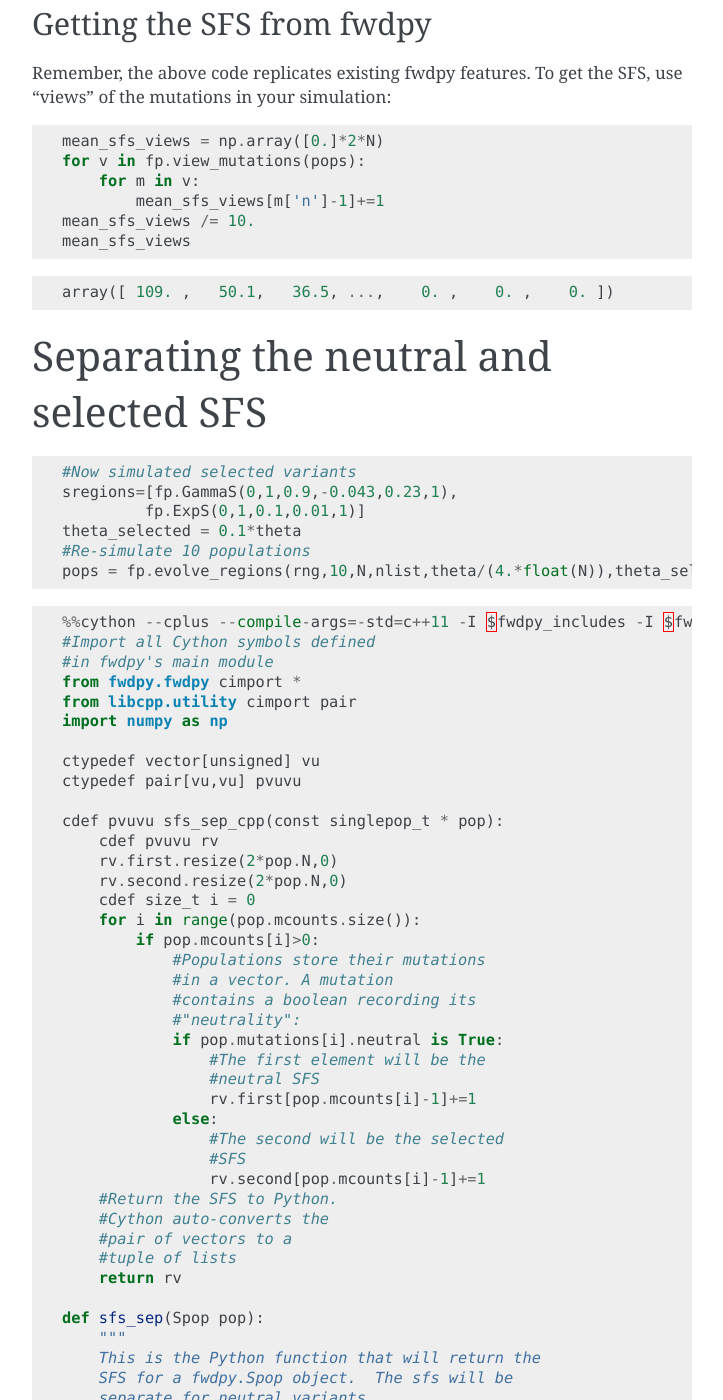
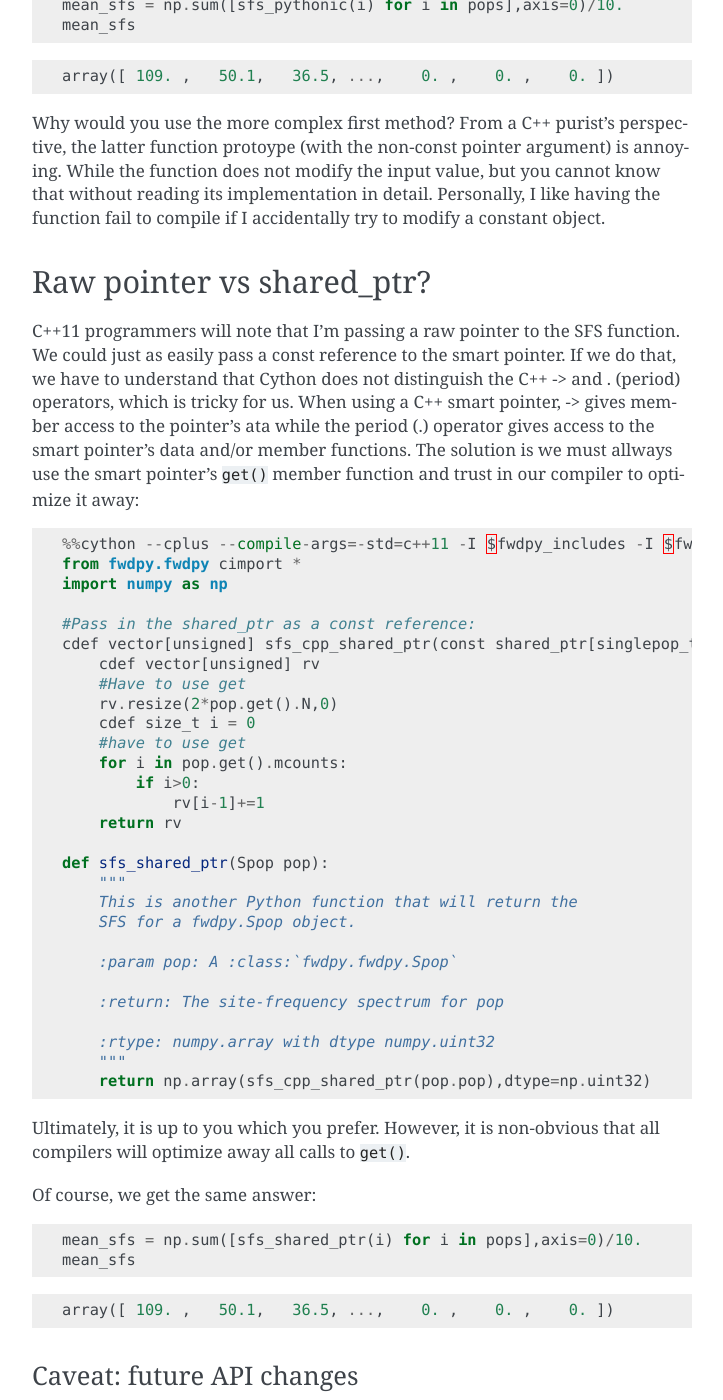
Before and after one commit to molpopgen/fwdpy, a Sphinx documentation site: the page built from docs/examples/cython/WritingExtensions.rst, in a window 1280 px wide and 1400 px high, scrolled down 5142 px. Shown: the whole window, without its empty margins (388-1111 px from the left). Built offline with Sphinx 7.4.7, drawn with Linux system fonts in a browser that asks for light colours; formulas are drawn with MathJax 3; some of the changed text lies outside the part shown.

Commit message:
updates to WritingExtensions

```diff
--- a/docs/examples/cython/WritingExtensions.rst
+++ b/docs/examples/cython/WritingExtensions.rst
@@ -1,11 +1,11 @@
 
-Extending fwdpy with Cython
-===========================
+Extending fwdpy with Cython functions
+=====================================
 
 Cython makes it easy to `share
 definitions <http://docs.cython.org/en/latest/src/userguide/sharing_declarations.html>`__
-between packages, making it easy to use fwdpy's types to write custom
-code. Further, as fwdpy depends on and installs
+between packages, allowing access fwdpy's types to write custom code.
+Further, as fwdpy depends on and installs
 `fwdpp <https://molpopgen.github.io/fwdpp>`__, you get access to many of
 that library's features. Even better, you can write your extensions and
 ignore a lot of gory details regarding compiling and linking--Cython
@@ -60,6 +60,15 @@ Every Cython code block in this document begins with a line starting
 "%%cython". That's another 'magic' command for the Jupyter notebooks. It
 contains info needed to compile each code block. You can basically
 ignore that.
+
+Relevant C++ background
+=======================
+
+You should be familiar with the following C++ types:
+
+-  `std::vector <http://en.cppreference.com/w/cpp/container/vector>`__
+-  `std::map <http://en.cppreference.com/w/cpp/container/map>`__
+-  `std::pair <http://en.cppreference.com/w/cpp/utility/pair>`__
 
 .. code:: python
 
@@ -173,7 +182,7 @@ On to our code for the SFS:
         """
         #Here, we call our Cython function.
         #The fwdpy.Spop type contains a
-        #std::unique_ptr[singlepop_t] object
+        #std::shared_ptr[singlepop_t] object
         #called "pop".  So, we send the raw pointer
         #to our Cython function:
         return np.array(sfs_cpp(pop.pop.get()),dtype=np.uint32)
@@ -281,6 +290,77 @@ argument) is annoying. While the function does not modify the input
 value, but you cannot know that without reading its implementation in
 detail. Personally, I like having the function fail to compile if I
 accidentally try to modify a constant object.
+
+Raw pointer vs shared\_ptr?
+---------------------------
+
+C++11 programmers will note that I'm passing a raw pointer to the SFS
+function. We could just as easily pass a const reference to the smart
+pointer. If we do that, we have to understand that Cython does not
+distinguish the C++ -> and . (period) operators, which is tricky for us.
+When using a C++ smart pointer, -> gives member access to the pointer's
+ata while the period (.) operator gives access to the smart pointer's
+data and/or member functions. The solution is we must allways use the
+smart pointer's ``get()`` member function and trust in our compiler to
+optimize it away:
+
+.. code:: python
+
+    %%cython --cplus --compile-args=-std=c++11 -I $fwdpy_includes -I $fwdpp_includes -l sequence -l gsl -l gslcblas
+    from fwdpy.fwdpy cimport *
+    import numpy as np
+
+    #Pass in the shared_ptr as a const reference:
+    cdef vector[unsigned] sfs_cpp_shared_ptr(const shared_ptr[singlepop_t] & pop):
+        cdef vector[unsigned] rv
+        #Have to use get
+        rv.resize(2*pop.get().N,0)
+        cdef size_t i = 0
+        #have to use get
+        for i in pop.get().mcounts:
+            if i>0:
+                rv[i-1]+=1
+        return rv
+
+    def sfs_shared_ptr(Spop pop):
+        """
+        This is another Python function that will return the
+        SFS for a fwdpy.Spop object.
+
+        :param pop: A :class:`fwdpy.fwdpy.Spop`
+
+        :return: The site-frequency spectrum for pop
+
+        :rtype: numpy.array with dtype numpy.uint32
+        """
+        return np.array(sfs_cpp_shared_ptr(pop.pop),dtype=np.uint32)
+
+Ultimately, it is up to you which you prefer. However, it is non-obvious
+that all compilers will optimize away all calls to ``get()``.
+
+Of course, we get the same answer:
+
+.. code:: python
+
+    mean_sfs = np.sum([sfs_shared_ptr(i) for i in pops],axis=0)/10.
+    mean_sfs
+
+
+
+
+.. parsed-literal::
+
+    array([ 109. ,   50.1,   36.5, ...,    0. ,    0. ,    0. ])
+
+
+
+Caveat: future API changes
+~~~~~~~~~~~~~~~~~~~~~~~~~~
+
+One weakness of passing in the ``shared_ptr`` is that we may consider
+changing the ``shared_ptr`` to ``unique_ptr`` in the future. Such a
+change is transparent to all of our previous function, but
+``sfs_cpp_shared_ptr`` would be affected by the API change.
 
 Getting the SFS from fwdpy
 --------------------------
@@ -535,12 +615,12 @@ from the results:
 
 .. parsed-literal::
 
-    <matplotlib.text.Text at 0x7fda29b9de50>
+    <matplotlib.text.Text at 0x7f596147bf10>
 
 
 
 
-.. image:: WritingExtensions_files/WritingExtensions_30_1.png
+.. image:: WritingExtensions_files/WritingExtensions_35_1.png
 
 
 .. code:: python
@@ -554,12 +634,12 @@ from the results:
 
 .. parsed-literal::
 
-    <matplotlib.text.Text at 0x7fda29761bd0>
+    <matplotlib.text.Text at 0x7f595f5b7590>
 
 
 
 
-.. image:: WritingExtensions_files/WritingExtensions_31_1.png
+.. image:: WritingExtensions_files/WritingExtensions_36_1.png
 
 
 The mean effect size of selected mutations on each haplotype in each diploid
@@ -630,9 +710,9 @@ various data objects. These include:
 
 .. parsed-literal::
 
-    <matplotlib.text.Text at 0x7fda29a58690>
+    <matplotlib.text.Text at 0x7f595f3d7590>
 
 
 
 
-.. image:: WritingExtensions_files/WritingExtensions_34_1.png
+.. image:: WritingExtensions_files/WritingExtensions_39_1.png
```
Also changed, not shown: other parts of docs/examples/cython/WritingExtensions.rst (+3 -3 lines), docs/examples/cython/WritingExtensions.md (+76 -11 lines), docs/examples/cython/WritingExtensions_files/WritingExtensions_26_1.png (deleted), docs/examples/cython/WritingExtensions_files/WritingExtensions_31_1.png, docs/examples/cython/WritingExtensions_files/WritingExtensions_35_1.png (renamed from docs/examples/cython/WritingExtensions_files/WritingExtensions_30_1.png), docs/examples/cython/WritingExtensions_files/WritingExtensions_36_1.png (added), docs/examples/cython/WritingExtensions_files/WritingExtensions_39_1.png (renamed from docs/examples/cython/WritingExtensions_files/WritingExtensions_34_1.png), 1 other file.
